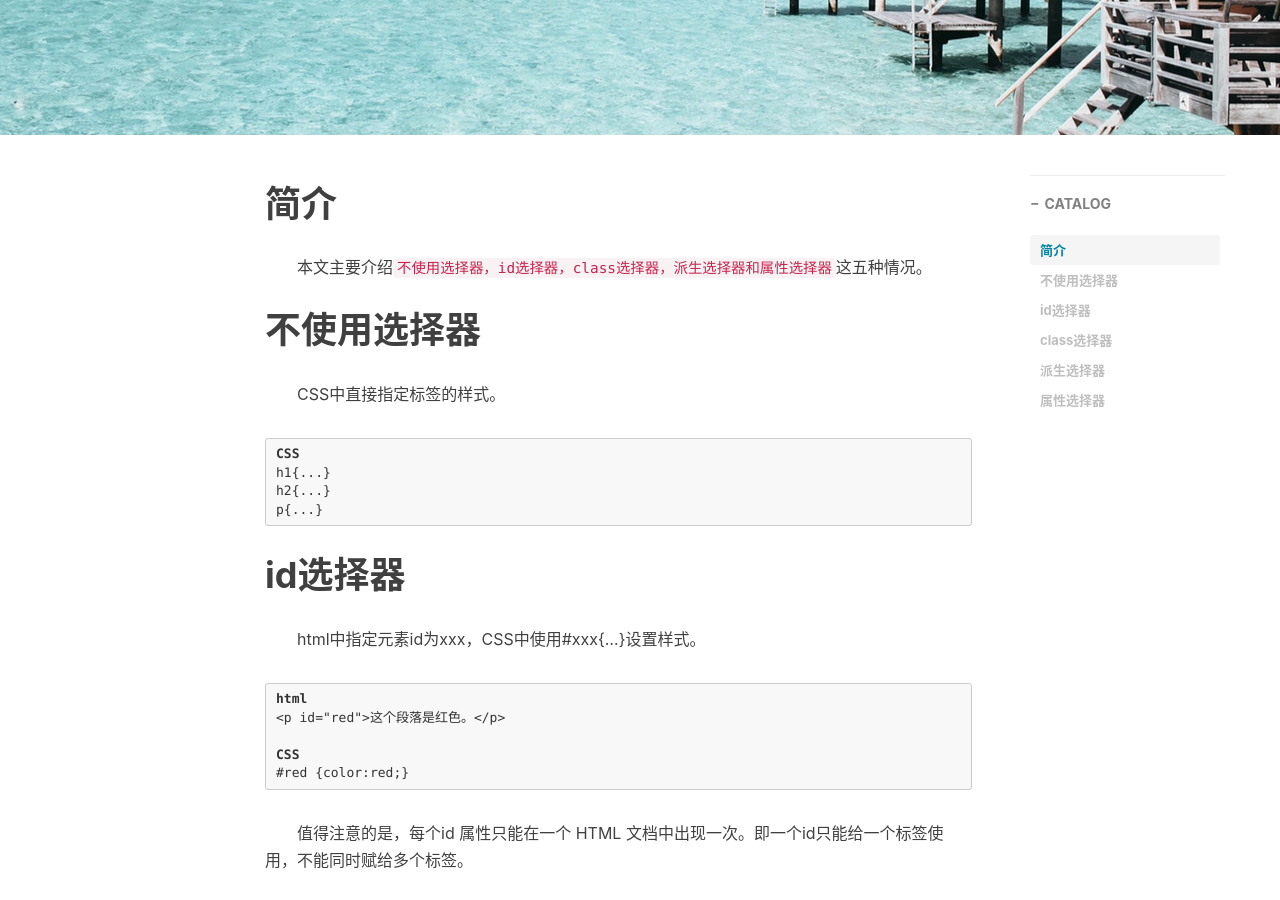
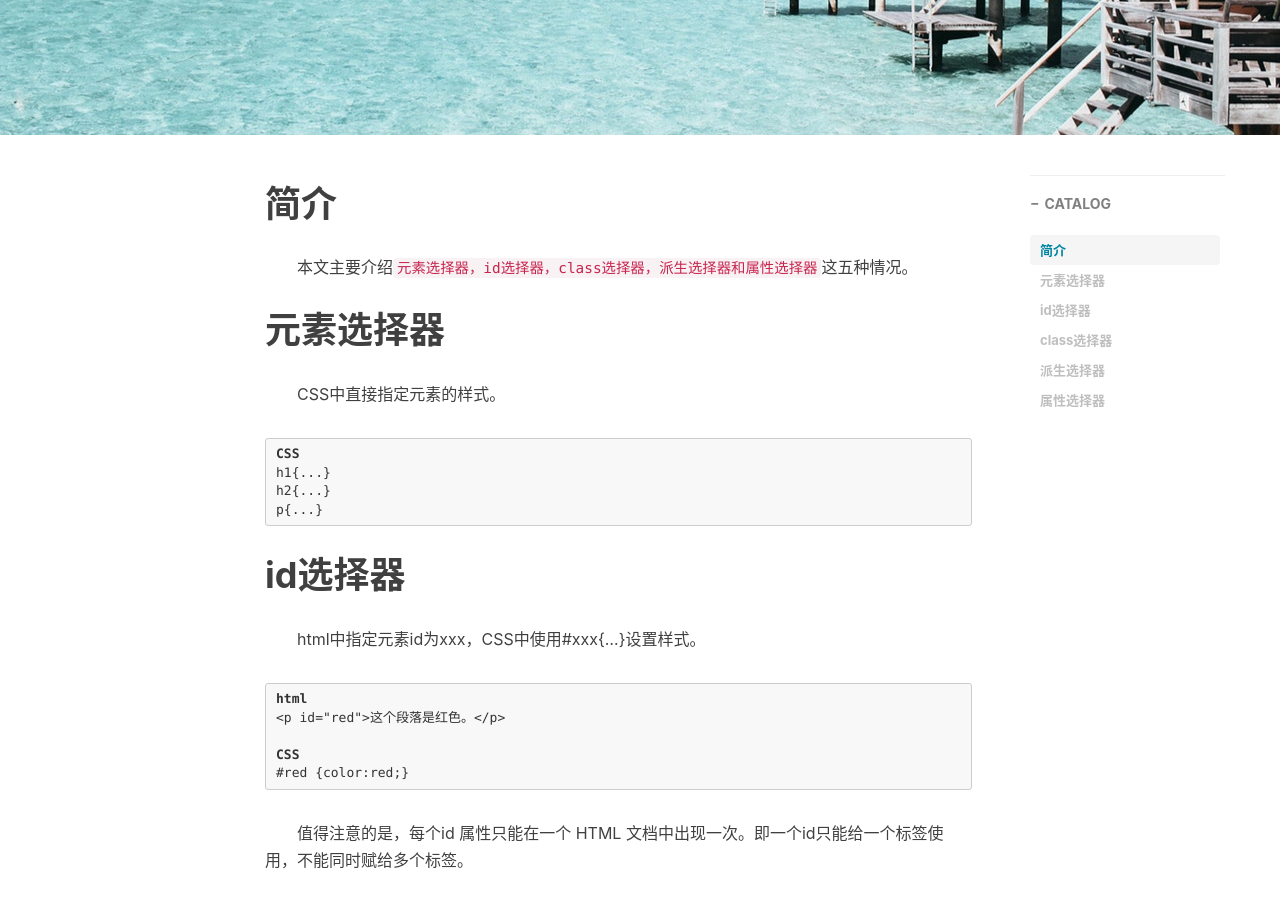
Before and after one commit to gonearewe/gonearewe.github.io, a Jekyll site: the page built from _posts/2019-08-02-CSS各种选择器介绍.md, in a window 1280 px wide and 900 px high, scrolled down 388 px. Built offline with Jekyll 4.4.1, drawn with Linux system fonts in a browser that asks for light colours; nearby versions of some CDN libraries; comment, search, counter and statistics services are not loaded.

Commit message:
fix statement problems

````diff
--- a/_posts/2019-08-02-CSS各种选择器介绍.md
+++ b/_posts/2019-08-02-CSS各种选择器介绍.md
@@ -12,10 +12,10 @@ tags:
 
 ---
 # 简介
-&emsp;&emsp;本文主要介绍```不使用选择器，id选择器，class选择器，派生选择器和属性选择器```这五种情况。
+&emsp;&emsp;本文主要介绍```元素选择器，id选择器，class选择器，派生选择器和属性选择器```这五种情况。
 
-# 不使用选择器
-&emsp;&emsp;CSS中直接指定标签的样式。
+# 元素选择器
+&emsp;&emsp;CSS中直接指定元素的样式。
 <pre>
 <strong>CSS</strong>
 h1{...}
````
